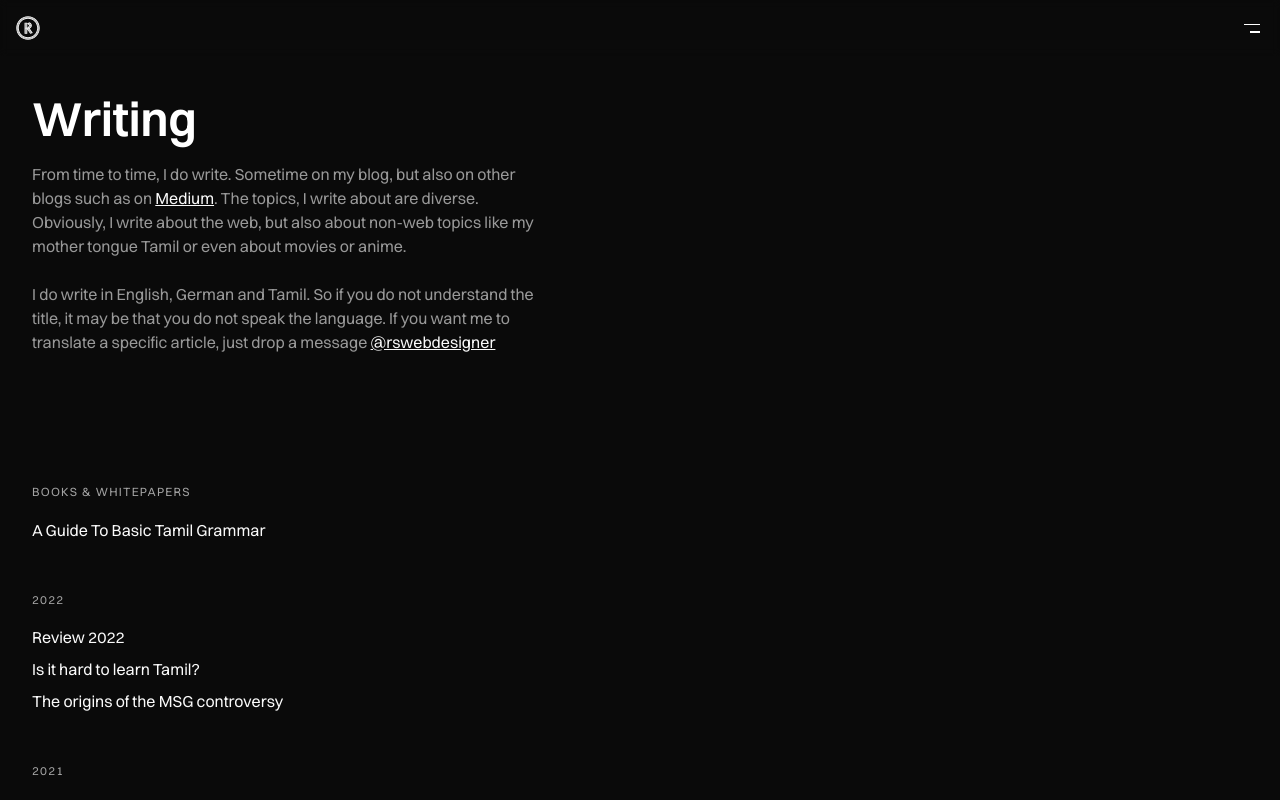
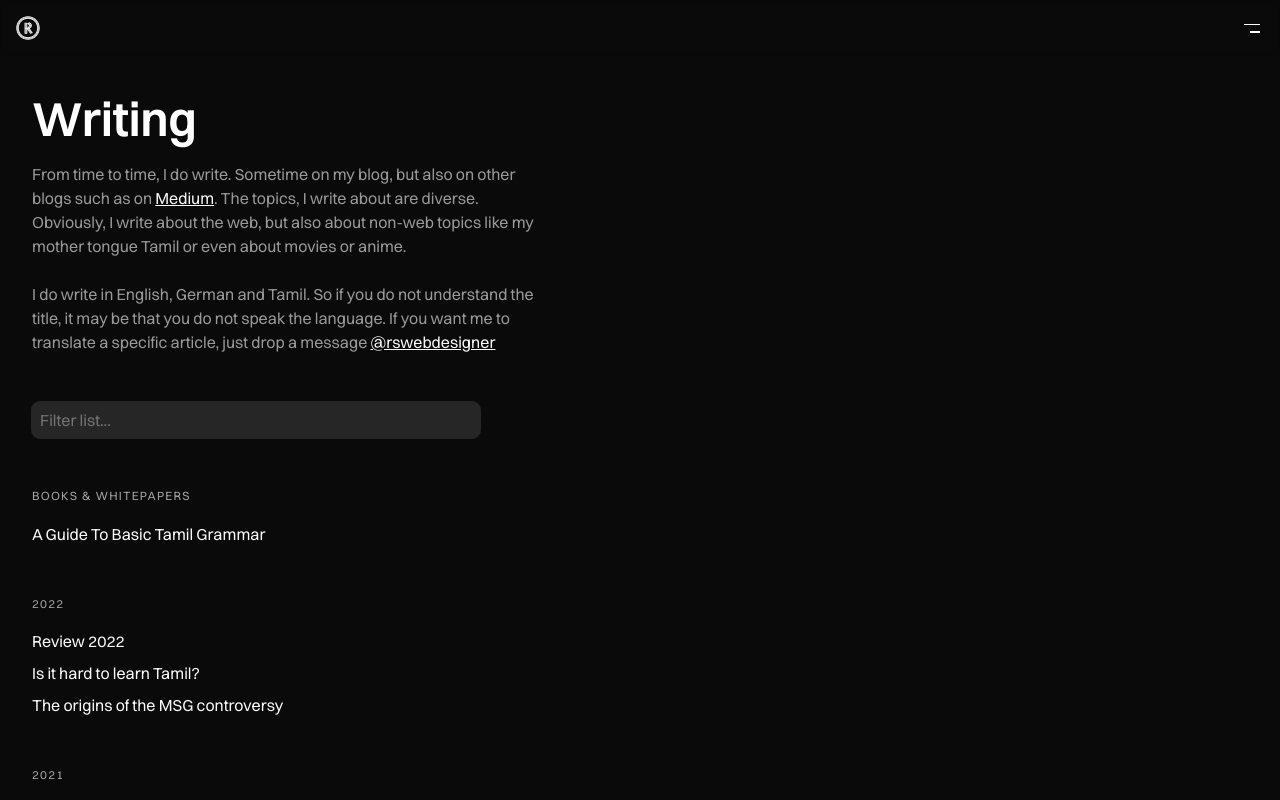
Before and after one commit to rathesDot/rathes.me, a Next.js app: page /writing in a window 1280 px wide. Shown: the top 800 px of the page. Built offline with nearby package versions, Linux system fonts and the light colour scheme.

Commit message:
✨ Add filter

```diff
--- a/src/pages/writing.tsx
+++ b/src/pages/writing.tsx
@@ -1,11 +1,19 @@
-import React from "react"
+import React, { useMemo, useState } from "react"
 import { GetStaticProps, InferGetStaticPropsType } from "next"
 import matter from "gray-matter"
 
 import path from "path"
 import fs from "fs"
 
-import { Link, List, ListItem, Paragraph, Meta, Heading1 } from "../components"
+import {
+  Link,
+  List,
+  ListItem,
+  Paragraph,
+  Meta,
+  Heading1,
+  TextField,
+} from "../components"
 import { SayHi } from "../patterns"
 import { PageLayout } from "../layouts"
 
@@ -16,6 +24,20 @@ import externalLinks from "../content/blog/externalLinks"
 const Writings: React.FC<
   React.PropsWithChildren<InferGetStaticPropsType<typeof getStaticProps>>
 > = ({ blogPosts }) => {
+  const [searchTerm, setSearchTerm] = useState("")
+
+  const filteredList: [string, Post[]][] = useMemo(() => {
+    return blogPosts.map(([year, posts]) => {
+      return [
+        year,
+        posts.filter(
+          (post) =>
+            post.title.toLowerCase().includes(searchTerm.toLowerCase()) ||
+            post.link.toLowerCase().includes(searchTerm.toLowerCase())
+        ),
+      ]
+    })
+  }, [searchTerm, blogPosts])
   return (
     <PageLayout>
       <section className="max-w-xl p-8">
@@ -50,7 +72,15 @@ const Writings: React.FC<
           </Paragraph>
         </section>
 
-        <section className="mt-32">
+        <section className="mt-12">
+          <div className="mb-8">
+            <TextField
+              value={searchTerm}
+              onChange={(e) => setSearchTerm(e.target.value)}
+              aria-label="Filter list"
+              placeholder="Filter list..."
+            />
+          </div>
           <div className="mt-12">
             <List title="Books & Whitepapers">
               <ListItem link="https://learn-tamil.com">
@@ -59,7 +89,7 @@ const Writings: React.FC<
             </List>
           </div>
 
-          {blogPosts.map(([key, posts]) => (
+          {filteredList.map(([key, posts]) => (
             <div className="mt-12" key={key}>
               <List title={key} className="flex flex-col gap-2">
                 {posts.map((post, index) => (
```
